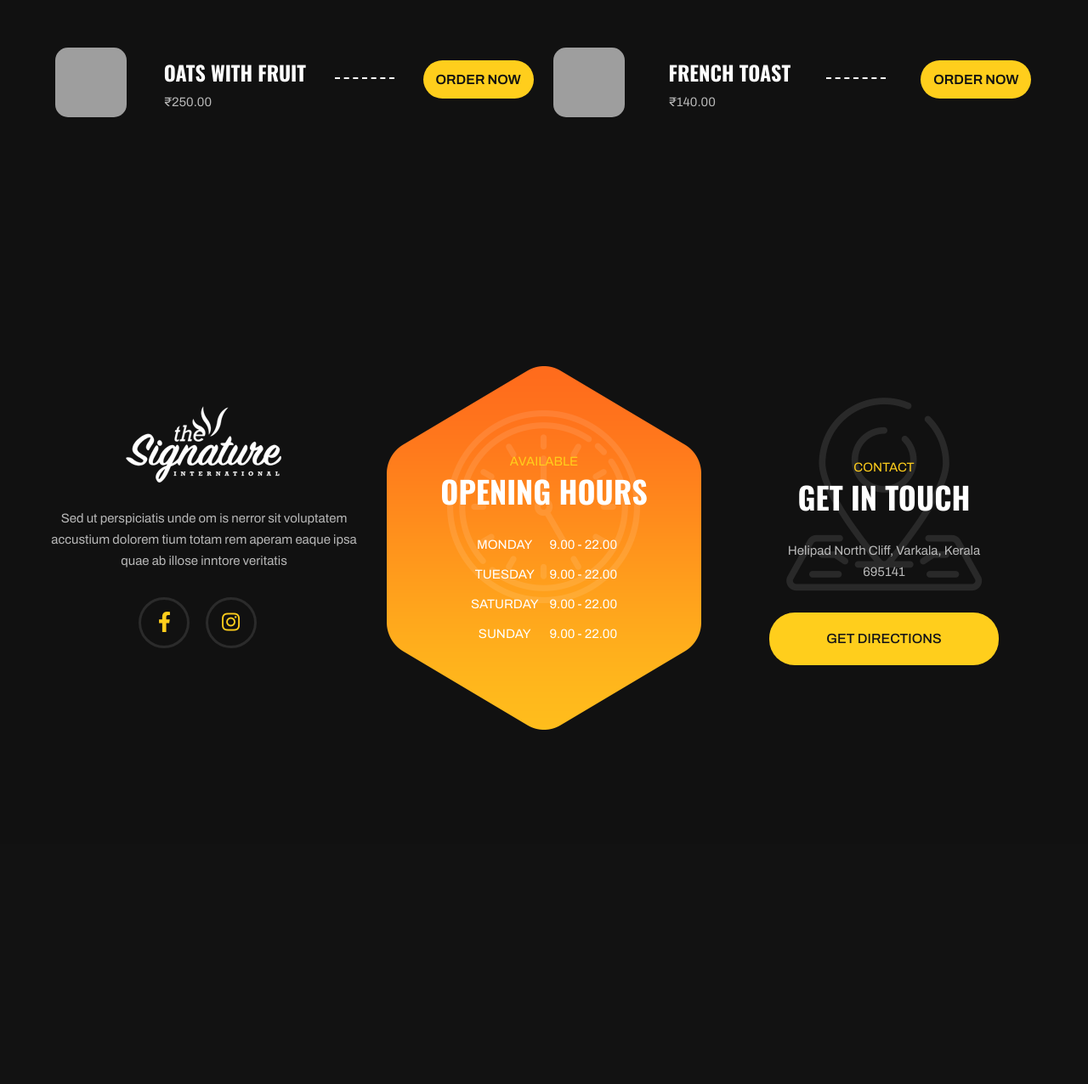
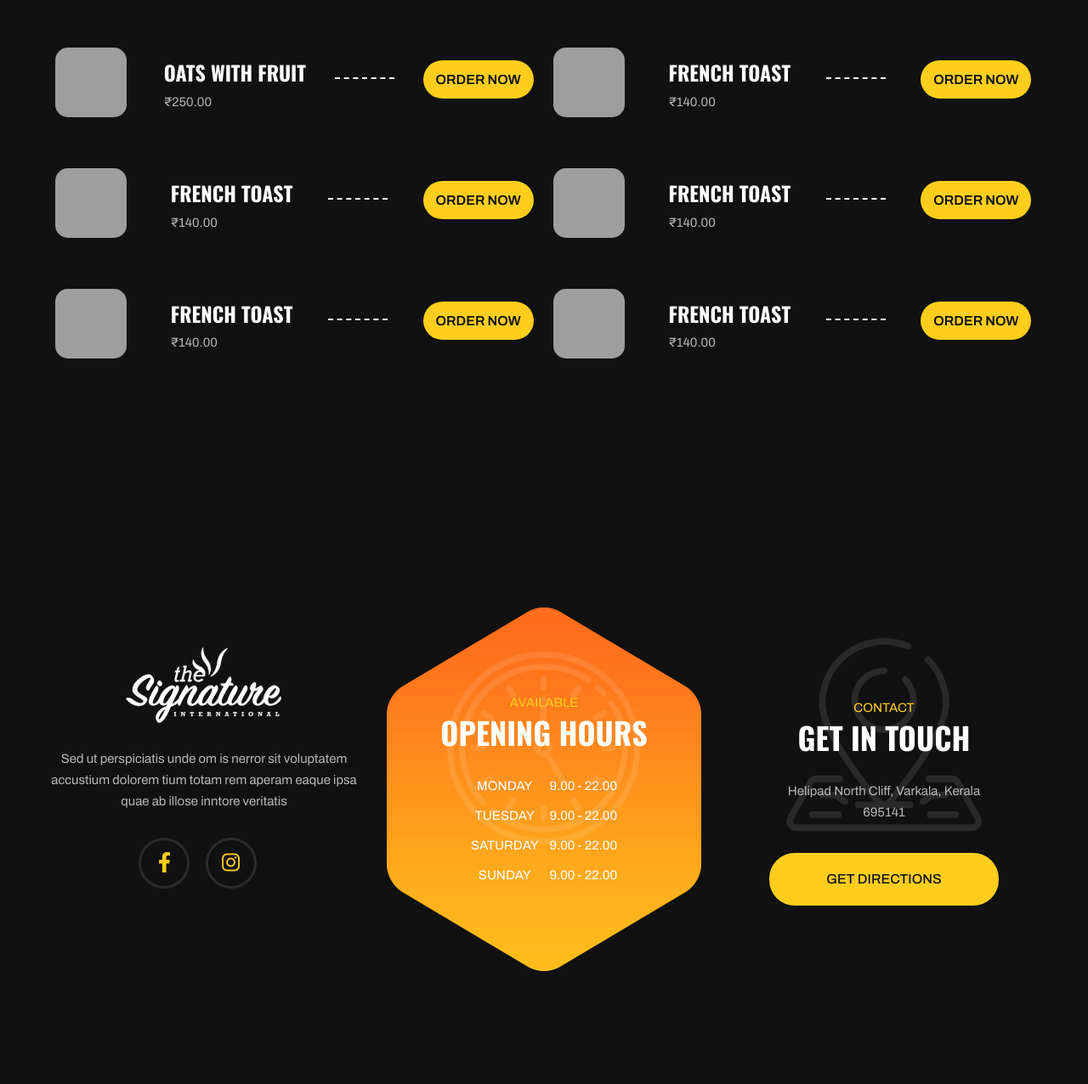
Before and after one commit to Ashique64/BabaKaDhaba, a Django app: page /menu/general-breakfast in a window 1280 px wide. Shown: the part 1543-2819 px from the top of the page at 85% size. Before the commit the page ends 2402 px from the top, so only its background shows below. Run offline with Django 5.2, Linux system fonts and the light colour scheme; some libraries are stand-ins or nearby versions; grey boxes are pictures that could not be loaded.

Commit message:
complete breakfast

```diff
--- a/project/templates/general-breakfast.html
+++ b/project/templates/general-breakfast.html
@@ -435,6 +435,98 @@
                       </div>
                     </div>
                   </li>
+                  <li>
+                    <div class="meal-container">
+                      <div class="meal-img">
+                        <img
+                          src="{% static 'img/breakfast/b8.png' %}"
+                          style="border-radius: 15px; object-fit: cover; min-width: 80px; max-width: 84px; height: 82px;"
+                          alt="img"
+                        />
+                      </div>
+                      <div class="meal-content">
+                        <h5>
+                          <a href="#">FRENCH TOAST</a>
+                        </h5>
+                        <p>&#8377;140.00</p>
+                      </div>
+                      <div class="line">
+                        <hr />
+                      </div>
+                      <div class="meal-price" style="min-width: 150px">
+                        <a href="#" style="padding: 10px">ORDER NOW</a>
+                      </div>
+                    </div>
+                  </li>
+                  <li>
+                    <div class="meal-container">
+                      <div class="meal-img">
+                        <img
+                          src="{% static 'img/breakfast/b9.jpg' %}"
+                          style="border-radius: 15px; object-fit: cover; min-width: 80px; max-width: 84px; height: 82px;"
+                          alt="img"
+                        />
+                      </div>
+                      <div class="meal-content">
+                        <h5>
+                          <a href="#">FRENCH TOAST</a>
+                        </h5>
+                        <p>&#8377;140.00</p>
+                      </div>
+                      <div class="line">
+                        <hr />
+                      </div>
+                      <div class="meal-price" style="min-width: 150px">
+                        <a href="#" style="padding: 10px">ORDER NOW</a>
+                      </div>
+                    </div>
+                  </li>
+                  <li>
+                    <div class="meal-container">
+                      <div class="meal-img">
+                        <img
+                          src="{% static 'img/breakfast/b8.png' %}"
+                          style="border-radius: 15px; object-fit: cover; min-width: 80px; max-width: 84px; height: 82px;"
+                          alt="img"
+                        />
+                      </div>
+                      <div class="meal-content">
+                        <h5>
+                          <a href="#">FRENCH TOAST</a>
+                        </h5>
+                        <p>&#8377;140.00</p>
+                      </div>
+                      <div class="line">
+                        <hr />
+                      </div>
+                      <div class="meal-price" style="min-width: 150px">
+                        <a href="#" style="padding: 10px">ORDER NOW</a>
+                      </div>
+                    </div>
+                  </li>
+                  <li>
+                    <div class="meal-container">
+                      <div class="meal-img">
+                        <img
+                          src="{% static 'img/breakfast/b8.png' %}"
+                          style="border-radius: 15px; object-fit: cover; min-width: 80px; max-width: 84px; height: 82px;"
+                          alt="img"
+                        />
+                      </div>
+                      <div class="meal-content">
+                        <h5>
+                          <a href="#">FRENCH TOAST</a>
+                        </h5>
+                        <p>&#8377;140.00</p>
+                      </div>
+                      <div class="line">
+                        <hr />
+                      </div>
+                      <div class="meal-price" style="min-width: 150px">
+                        <a href="#" style="padding: 10px">ORDER NOW</a>
+                      </div>
+                    </div>
+                  </li>
                 </ul>
               </div>
             </div>
```
